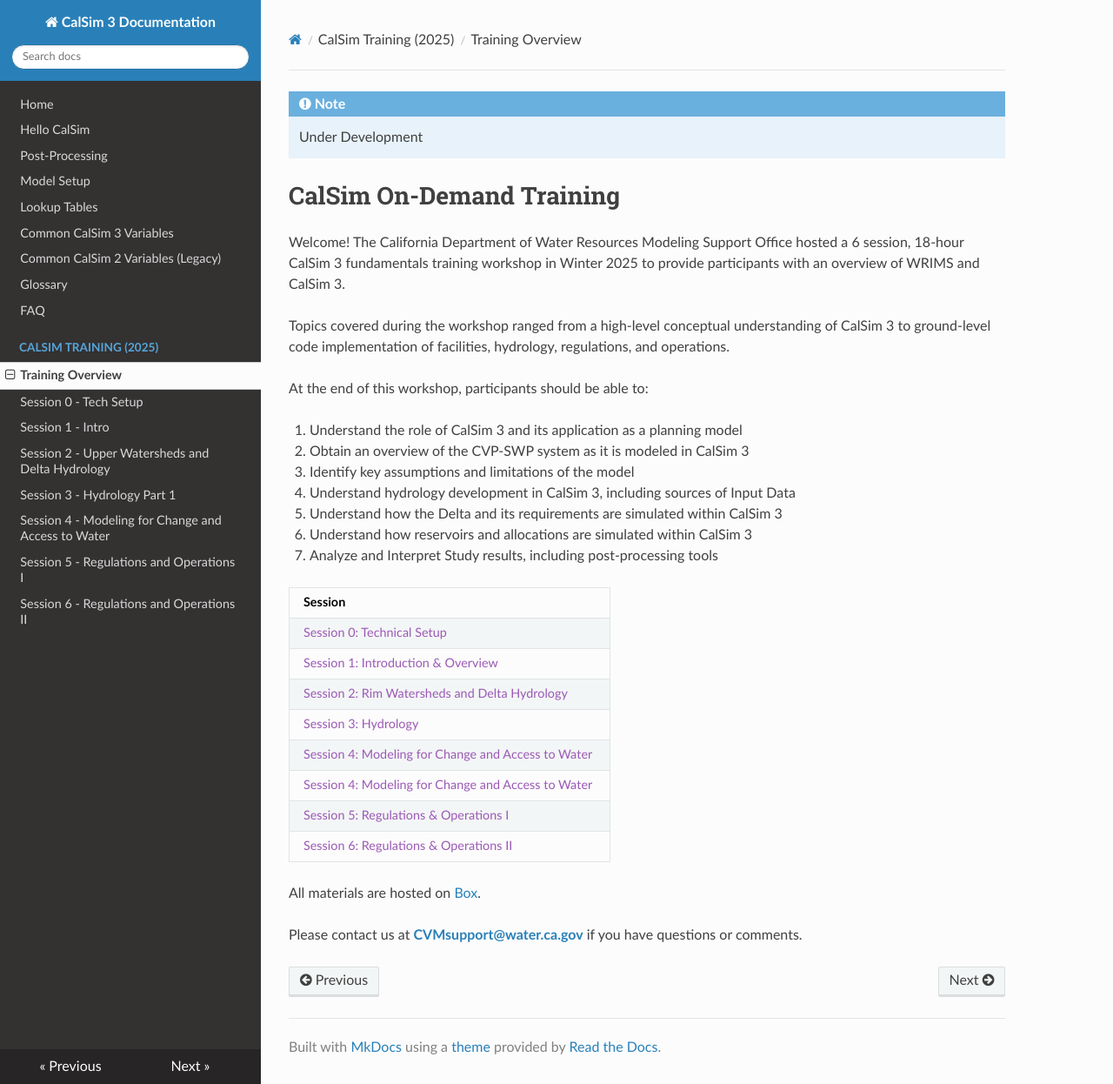
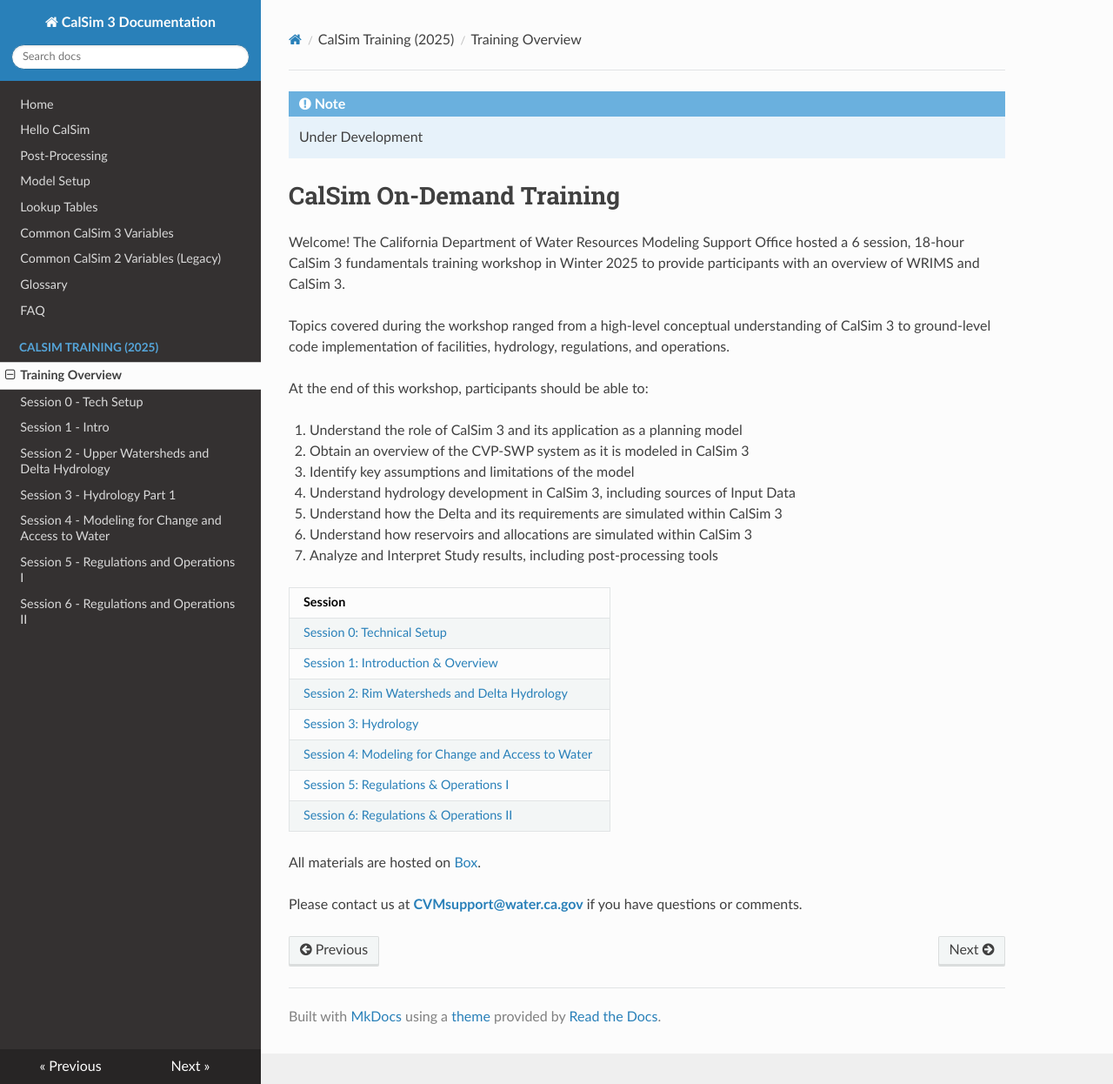
Before and after one commit to CentralValleyModeling/centralvalleymodeling.github.io, an MkDocs documentation site: the page built from docs/calsim-training/training-overview.md, in a window 1280 px wide and 1246 px high. Shown: the whole window at 87% size. Built offline with MkDocs 1.6.1, drawn with Linux system fonts in a browser that asks for light colours; nearby versions of some CDN libraries.

Commit message:
Update overview for training page

```diff
--- a/docs/calsim-training/training-overview.md
+++ b/docs/calsim-training/training-overview.md
@@ -18,14 +18,13 @@
 
 | Session |
 | --- |
-| [Session 0: Technical Setup]()  |
-| [Session 1: Introduction & Overview]()  |
-| [Session 2: Rim Watersheds and Delta Hydrology]() |
-| [Session 3: Hydrology]() |
-| [Session 4: Modeling for Change and Access to Water]() |
-| [Session 4: Modeling for Change and Access to Water]() |
-| [Session 5: Regulations & Operations I]() |
-| [Session 6: Regulations & Operations II]() |
+| [Session 0: Technical Setup](https://centralvalleymodeling.github.io/calsim-training/session0/)  |
+| [Session 1: Introduction & Overview](https://centralvalleymodeling.github.io/calsim-training/session1/)  |
+| [Session 2: Rim Watersheds and Delta Hydrology](https://centralvalleymodeling.github.io/calsim-training/session2/) |
+| [Session 3: Hydrology](https://centralvalleymodeling.github.io/calsim-training/session3/) |
+| [Session 4: Modeling for Change and Access to Water](https://centralvalleymodeling.github.io/calsim-training/session4/) |
+| [Session 5: Regulations & Operations I](https://centralvalleymodeling.github.io/calsim-training/session5/) |
+| [Session 6: Regulations & Operations II](https://centralvalleymodeling.github.io/calsim-training/session6/) |
 
 All materials are hosted on [Box](https://cadwr.box.com/s/w6ocnn43pz45w6ualsf0if09bxcl5mxc).
 
```
